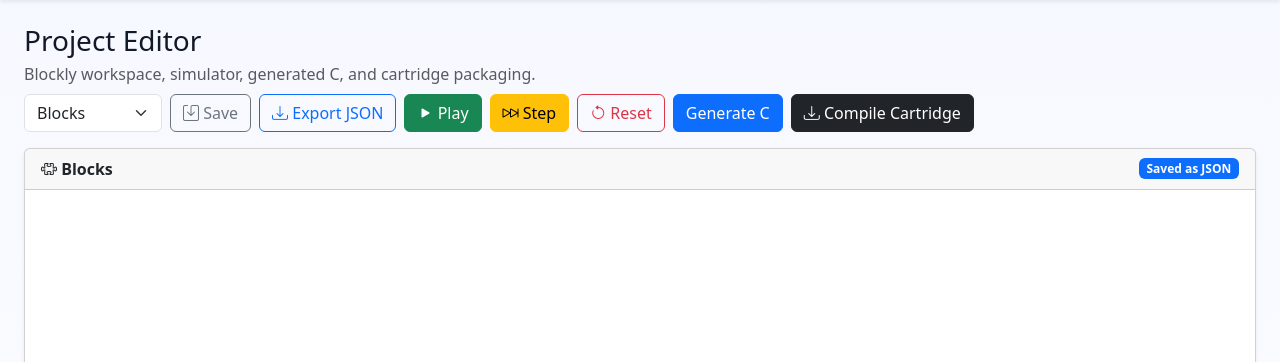
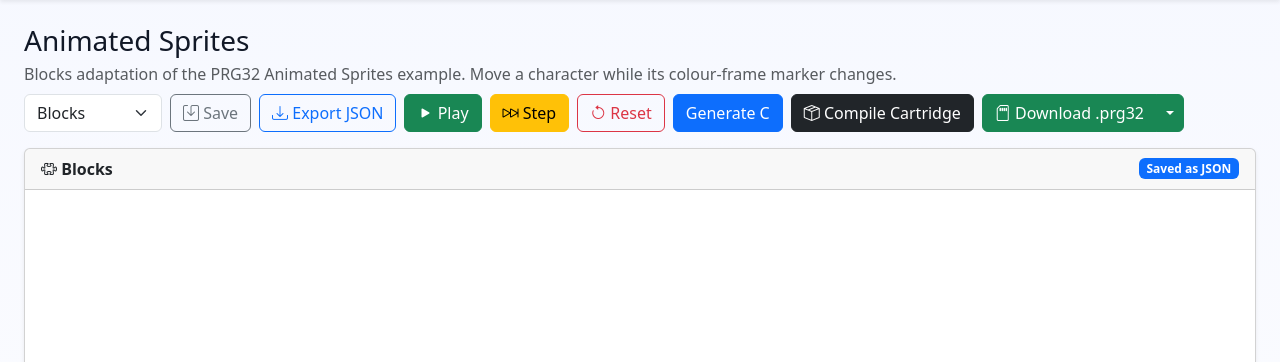
Before and after one commit to riscv-prg32/PRG32-Construction-Kit, a Flask app: a page that uses templates/editor.html in a window 1280 px wide. Shown: the part 58-420 px from the top of the page. Run offline with Flask 3, Linux system fonts and the light colour scheme; some libraries are stand-ins or nearby versions.

Commit message:
Add one-click .prg32 cartridge download to the editor
The package endpoint accepts an optional architectures list so the editor
can compile a single target and hand the cartridge straight to the browser.

Co-Authored-By: Claude Opus 5.5 <noreply@anthropic.com>

```diff
--- a/prg32_construction_kit/packager.py
+++ b/prg32_construction_kit/packager.py
@@ -11,6 +11,9 @@ from pathlib import Path
 from typing import Any
 
 from .generator import c_identifier
+
+# Cartridge targets the kit knows how to build: the real board and the QEMU emulator.
+SUPPORTED_ARCHITECTURES = ["esp32c6", "qemu"]
 
 
 def slugify(value: str | None, fallback: str = "game") -> str:
@@ -105,6 +108,7 @@ def prepare_package(
     cart_ram_kib: int,
     project_json: dict[str, Any],
     build_root: Path | None = None,
+    architectures: list[str] | None = None,
 ) -> dict[str, Any]:
     slug = slugify(project.get("title") or game_ir.get("title"), "game")
     entry_prefix = game_ir.get("entry_prefix") or c_identifier(slug, "game")
@@ -118,8 +122,9 @@ def prepare_package(
     write_png_icon(icon_path)
 
     logs: list[str] = []
+    targets = architectures or SUPPORTED_ARCHITECTURES
     architectures: list[dict[str, str]] = []
-    for arch in ["esp32c6", "qemu"]:
+    for arch in targets:
         out_name = f"{slug}-{arch}.prg32"
         out_path = work_dir / out_name
         ok, log = run_prg32_build(build_command, source_path, out_path, str(entry_prefix), slug, arch, cart_ram_kib,
--- a/prg32_construction_kit/routes.py
+++ b/prg32_construction_kit/routes.py
@@ -18,7 +18,7 @@ from .db import (
     update_resource,
 )
 from .generator import blocks_to_c, sprite_to_c
-from .packager import prepare_package
+from .packager import SUPPORTED_ARCHITECTURES, prepare_package
 from .publisher import publish_bundle
 from .sample_data import UPSTREAM_EXAMPLES, upstream_example_projects
 from .source_project import validate_c_source, validate_features
@@ -275,6 +275,13 @@ def api_convert_project(project_id: str):
 
 @bp.post("/api/projects/<project_id>/package")
 def api_package_project(project_id: str):
+    # Optional: {"architectures": ["esp32c6"]} builds only the cartridges a student asked for.
+    requested = request_json().get("architectures")
+    if requested is not None:
+        if (not isinstance(requested, list) or not requested
+                or any(arch not in SUPPORTED_ARCHITECTURES for arch in requested)):
+            return json_error("architectures must be a non-empty list of: " + ", ".join(SUPPORTED_ARCHITECTURES))
+        requested = list(dict.fromkeys(requested))
     project, game_ir, c_source, error = _generate_project(project_id)
     if error:
         return error
@@ -302,6 +309,7 @@ def api_package_project(project_id: str):
             build_command=current_app.config["PRG32_BUILD_COMMAND"],
             cart_ram_kib=current_app.config["PRG32_CART_RAM_KIB"],
             project_json=project,
+            architectures=requested,
         )
     except Exception as exc:
         current_app.logger.exception("Packaging failed for %s", project_id)
--- a/static/js/editor.js
+++ b/static/js/editor.js
@@ -97,6 +97,33 @@
       .finally(() => $('#packageProject').prop('disabled', false));
   }
 
+  // Compile only the chosen target and hand the .prg32 file straight to the browser.
+  function downloadCartridge(architecture) {
+    const buttons = $('.download-cartridge, .download-cartridge-toggle');
+    buttons.prop('disabled', true);
+    return saveProject()
+      .then(() => Kit.api('/api/projects/' + projectId + '/package', { method: 'POST', body: { architectures: [architecture] } }))
+      .then(result => {
+        setLog(result.build.log || JSON.stringify(result.result, null, 2));
+        const cartridge = (result.cartridge_artifacts || []).find(artifact => artifact.metadata.architecture === architecture);
+        if (!cartridge) {
+          $('#cartridgeDownloads').removeClass('d-none alert-success').addClass('alert-warning').text('No .prg32 cartridge was produced. Check the Debug Log: the PRG32 compiler toolchain may be missing on this server.');
+          Kit.toast('Cartridge build failed; see the Debug Log', 'warning');
+          return;
+        }
+        const link = document.createElement('a');
+        link.href = '/api/artifacts/' + encodeURIComponent(cartridge.id) + '/download';
+        link.download = cartridge.name;
+        document.body.appendChild(link);
+        link.click();
+        link.remove();
+        $('#cartridgeDownloads').removeClass('d-none alert-warning').addClass('alert-success').html(`<strong>Cartridge downloaded.</strong> Upload it to a PRG32 cartridge slot. <a href="${link.href}">Download ${Kit.escape(cartridge.name)} again</a>`);
+        Kit.toast('Downloading ' + cartridge.name, 'success');
+      })
+      .catch(err => Kit.toast(err.message, 'danger'))
+      .finally(() => buttons.prop('disabled', false));
+  }
+
   PRG32Blocks.init('blocklyDiv');
   simulator = new PRG32Simulator.Simulator(document.getElementById('gameCanvas'), document.getElementById('debugState'));
   PRG32Blocks.getWorkspace().addChangeListener(event => {
@@ -119,6 +146,7 @@
   });
   $('#convertProject').on('click', convertProject);
   $('#packageProject').on('click', packageProject);
+  $('.download-cartridge').on('click', function () { downloadCartridge($(this).data('architecture')); });
   $('#runGame').on('click', function () {
     const running = simulator.toggle();
     $(this).toggleClass('btn-danger', running).toggleClass('btn-success', !running).html(running ? '<i class="bi bi-pause-fill"></i> Pause' : '<i class="bi bi-play-fill"></i> Play');
--- a/templates/editor.html
+++ b/templates/editor.html
@@ -24,7 +24,17 @@
     <button class="btn btn-warning" id="stepGame"><i class="bi bi-skip-forward"></i> Step</button>
     <button class="btn btn-outline-danger" id="resetGame"><i class="bi bi-arrow-counterclockwise"></i> Reset</button>
     <button class="btn btn-primary" id="convertProject"><i class="bi bi-filetype-c"></i> Generate C</button>
-    <button class="btn btn-dark" id="packageProject"><i class="bi bi-download"></i> Compile Cartridge</button>
+    <button class="btn btn-dark" id="packageProject"><i class="bi bi-box-seam"></i> Compile Cartridge</button>
+    <div class="btn-group">
+      <button class="btn btn-success download-cartridge" type="button" data-architecture="esp32c6"><i class="bi bi-sd-card"></i> Download .prg32</button>
+      <button class="btn btn-success dropdown-toggle dropdown-toggle-split download-cartridge-toggle" type="button" data-bs-toggle="dropdown" aria-expanded="false">
+        <span class="visually-hidden">Choose cartridge target</span>
+      </button>
+      <ul class="dropdown-menu dropdown-menu-end">
+        <li><button class="dropdown-item download-cartridge" type="button" data-architecture="esp32c6">PRG32 board (ESP32-C6)</button></li>
+        <li><button class="dropdown-item download-cartridge" type="button" data-architecture="qemu">QEMU emulator</button></li>
+      </ul>
+    </div>
   </div>
 </div>
 
```
Also changed, not shown: docs/api.md (+5 -0 lines), docs/cartridge_build.md (+12 -0 lines), docs/tutorials/01_first_project.md (+7 -0 lines), tests/test_api.py (+36 -0 lines).
